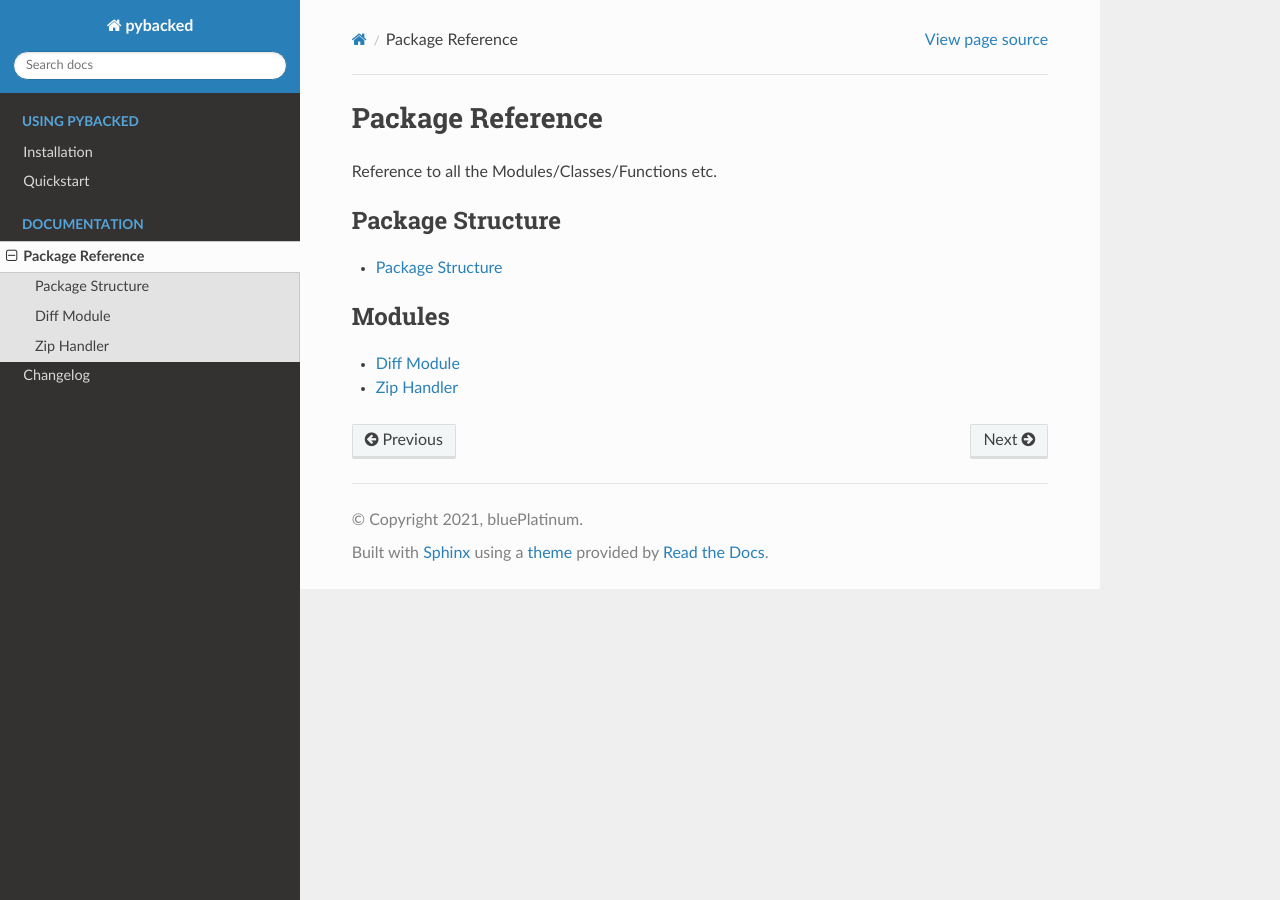
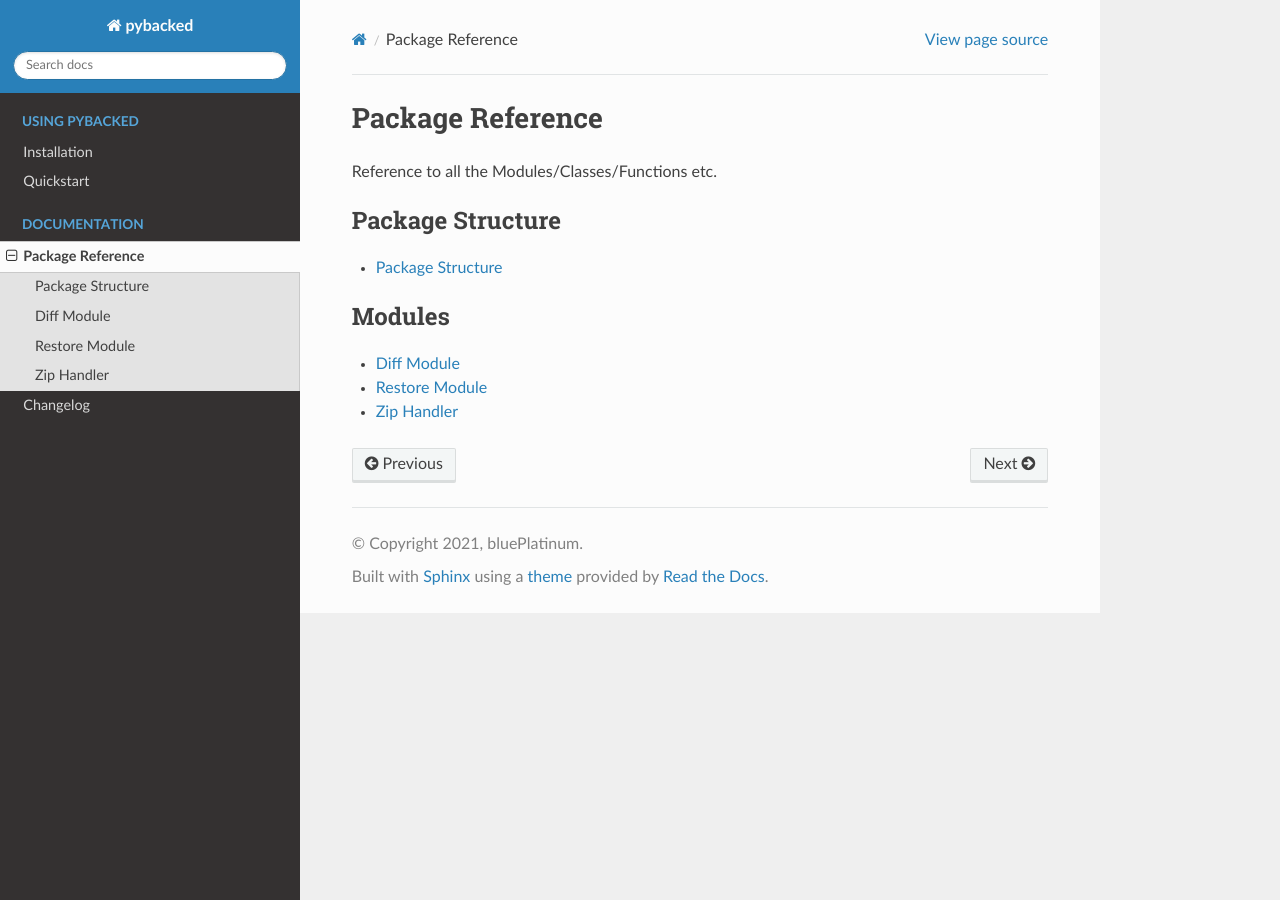
Before and after one commit to bluePlatinum/pyback, a Sphinx documentation site: the page built from docs/source/reference.rst, in a window 1280 px wide. Built offline with Sphinx 7.4.7 and the Read the Docs theme 2.0.0, drawn with Linux system fonts in a browser that asks for light colours.

Commit message:
added documentation for restore module

```diff
--- /dev/null
+++ b/docs/source/modules/restore.rst
@@ -0,0 +1,5 @@
+Restore Module
+==============
+
+.. automodule:: pybacked.restore
+    :members:
--- a/docs/source/reference.rst
+++ b/docs/source/reference.rst
@@ -14,4 +14,5 @@ Reference to all the Modules/Classes/Functions etc.
    :caption: Modules
 
    modules/diff
+   modules/restore
    modules/zip_handler
```
